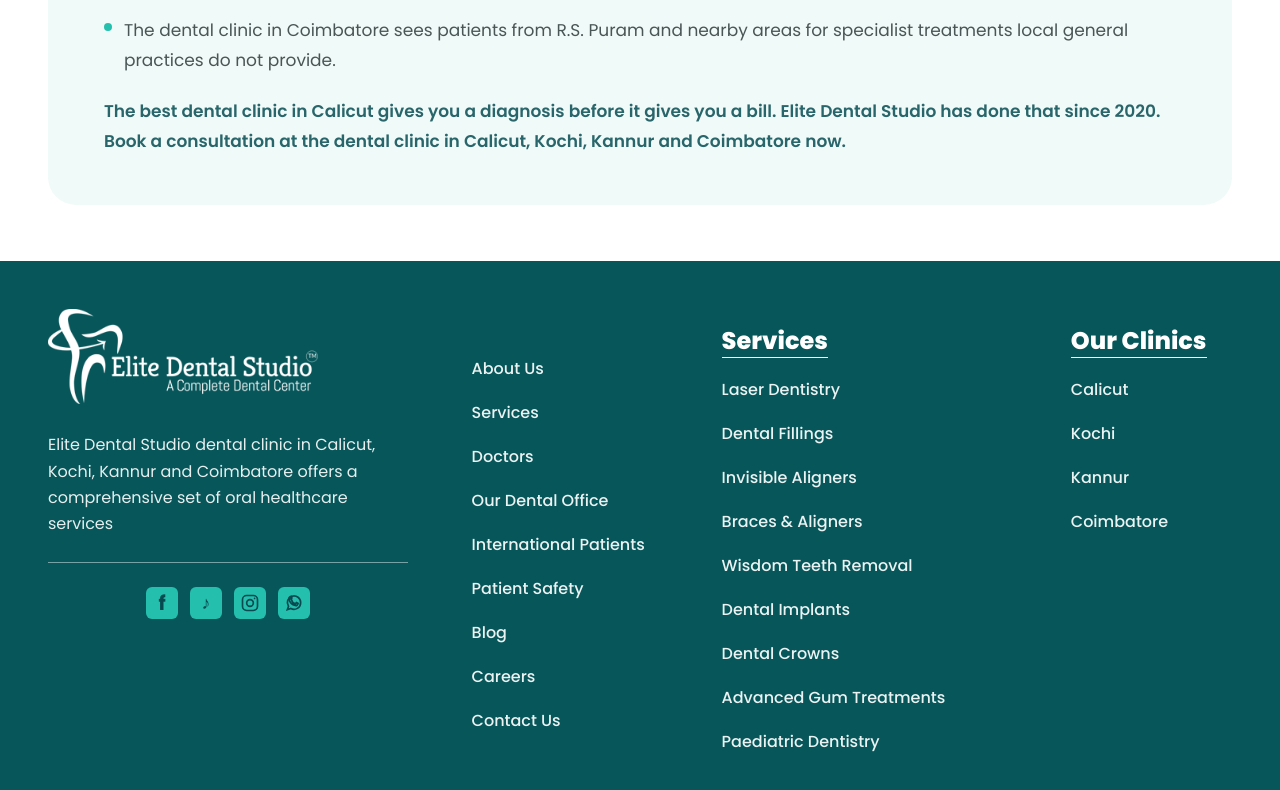
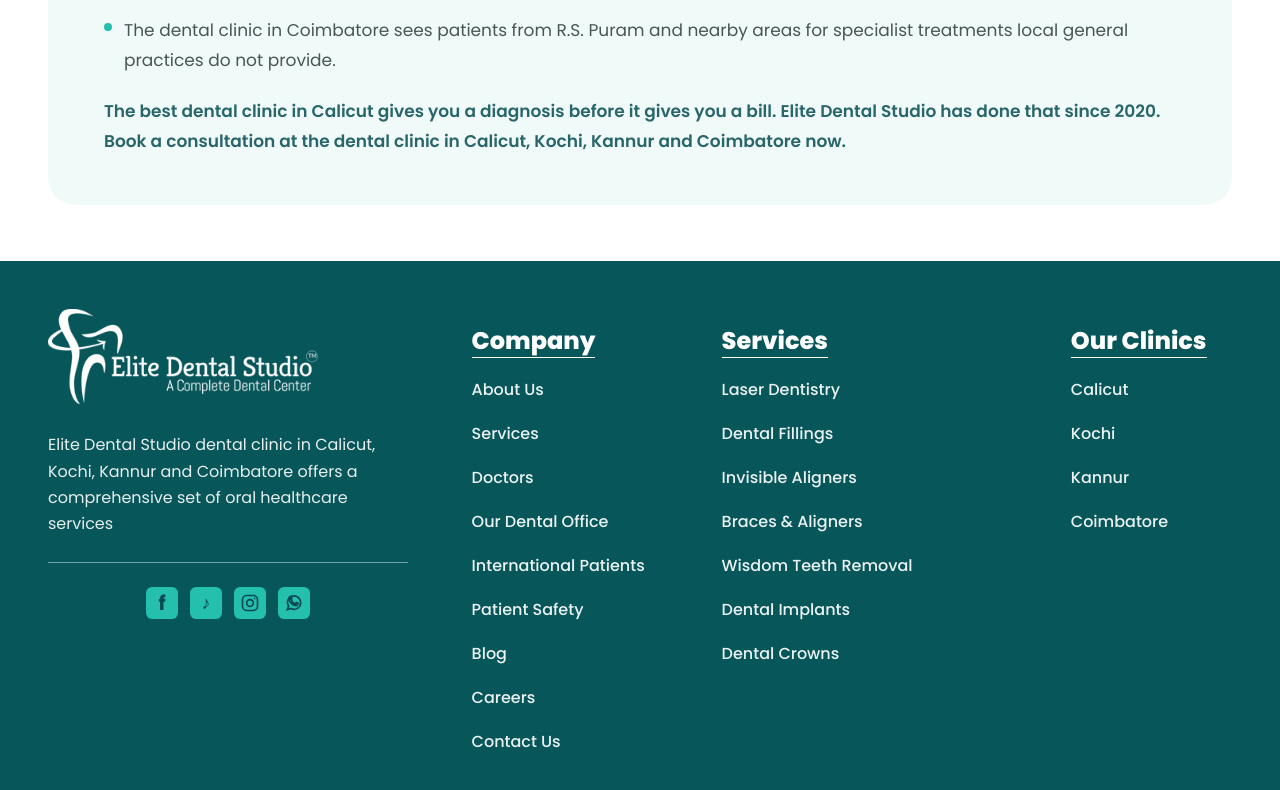
Before and after one commit to vasudevyadav/Elite-dental-studio, a Next.js app: page / in a window 1280 px wide. Shown: the part 9225-10015 px from the top of the page. Built offline with nearby package versions, Linux system fonts and the light colour scheme; no server answers.

Commit message:
new chnages add

```diff
--- a/components/Footer.tsx
+++ b/components/Footer.tsx
@@ -93,10 +93,12 @@
         const items = payload?.data?.items;
         if (!Array.isArray(items)) return;
         setClinics(
-          items.map((item: { name: string; slug: string }) => ({
-            name: item.name,
-            href: `/locations/${item.slug}`,
-          })),
+          items
+            .filter((item: { name: string; slug: string }) => item.slug === item.name?.toLowerCase())
+            .map((item: { name: string; slug: string }) => ({
+              name: item.name,
+              href: `/locations/${item.slug}`,
+            })),
         );
       })
       .catch(() => undefined);
@@ -177,8 +179,11 @@
             </div>
           </div>
 
-          <div className="border-t border-white/15 pt-7 text-center sm:border-t-0 sm:pt-0 lg:pt-12 lg:text-left">
-            <ul className="mx-auto grid grid-cols-1 gap-x-5 gap-y-4 sm:block sm:space-y-5">
+          <div className="border-t border-white/15 pt-7 text-center sm:border-t-0 sm:pt-0 lg:pt-4 lg:text-left">
+            <h3 className="w-full border-white text-center text-2xl font-extrabold lg:w-fit lg:border-b lg:text-left">
+              Company
+            </h3>
+            <ul className="mx-auto mt-5 grid grid-cols-1 gap-x-5 gap-y-4 sm:block sm:space-y-5">
               {companyLinks.map((link) => (
                 <li key={link.label}>
                   <Link
@@ -196,7 +201,9 @@
             <h3 className="w-full border-white text-center text-2xl font-extrabold lg:w-fit lg:border-b lg:text-left">
               Services
             </h3>
-            <ul className="mt-5 space-y-4 lg:space-y-5">
+            <ul
+              className={`mt-5 space-y-4 lg:space-y-5 ${services.length > 8 ? "max-h-72 overflow-y-auto pr-2 [&::-webkit-scrollbar]:w-1.5 [&::-webkit-scrollbar-thumb]:rounded-full [&::-webkit-scrollbar-thumb]:bg-white/25 [&::-webkit-scrollbar-track]:bg-transparent" : ""}`}
+            >
               {services.map((service) => (
                 <li key={service.slug}>
                   <Link
--- a/components/office/OfficeGallery.tsx
+++ b/components/office/OfficeGallery.tsx
@@ -16,7 +16,9 @@
     : officeImages;
   const locations: OfficeLocation[] = [
     "All",
-    ...(data?.locations?.map((item: Record<string, string>) => item.name) || [
+    ...(data?.locations
+      ?.filter((item: Record<string, string>) => item.slug === item.name?.toLowerCase())
+      .map((item: Record<string, string>) => item.name) || [
       "Calicut",
       "Kochi",
       "Kannur",
--- a/components/services/AftercareSection.tsx
+++ b/components/services/AftercareSection.tsx
@@ -11,7 +11,7 @@
 export default function AftercareSection({ data }: { data?: Record<string, unknown> }) {
   const items = (data?.items as string[] | undefined) || guidance;
   return (
-    <section className="mt-10 grid items-center gap-10 lg:mt-24 lg:grid-cols-2 lg:gap-20">
+    <section className="mt-10 grid items-center gap-10 lg:mt-16 lg:grid-cols-2 lg:gap-20">
       <div>
         <h2 className="text-2xl leading-tight font-bold text-[#2b7175] lg:text-[40px]">
           {(data?.title as string) || (
--- a/components/services/ProceduresSection.tsx
+++ b/components/services/ProceduresSection.tsx
@@ -46,7 +46,7 @@
   const mobileProcedures = activeProcedures.map(([name, copy]) => ({ name, copy }));
 
   return (
-    <section className="py-10 text-center lg:py-20">
+    <section className="py-10 text-center lg:py-16">
       <h2 className="text-xl leading-tight font-bold text-[#2b7175] lg:text-[40px]">
         {(data?.title as string) || (
           <>
--- a/components/services/TreatmentExpectationSection.tsx
+++ b/components/services/TreatmentExpectationSection.tsx
@@ -3,7 +3,7 @@
 export default function TreatmentExpectationSection({ data }: { data?: Record<string, unknown> }) {
   const paragraphs = data?.paragraphs as string[] | undefined;
   return (
-    <section className="mt-10 grid items-center gap-10 lg:mt-24 lg:grid-cols-2 lg:gap-20">
+    <section className="mt-10 grid items-center gap-10 lg:mt-16 lg:grid-cols-2 lg:gap-20">
       <div className="relative min-h-[300px] overflow-hidden rounded-2xl lg:min-h-[400px]">
         <Image
           src={
--- a/pages/services/index.tsx
+++ b/pages/services/index.tsx
@@ -113,7 +113,7 @@
             )}
           </div>
         </section>
-        <div className="mt-[130px] mb-[90px]">
+        <div>
           <FAQSection />
         </div>
         <BookAppointmentSection />
```
